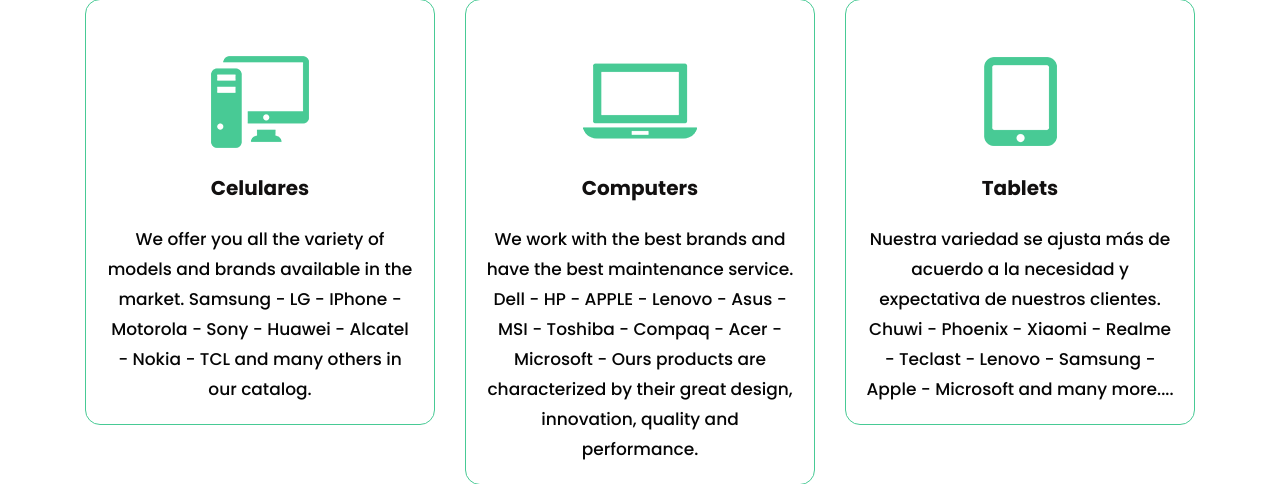
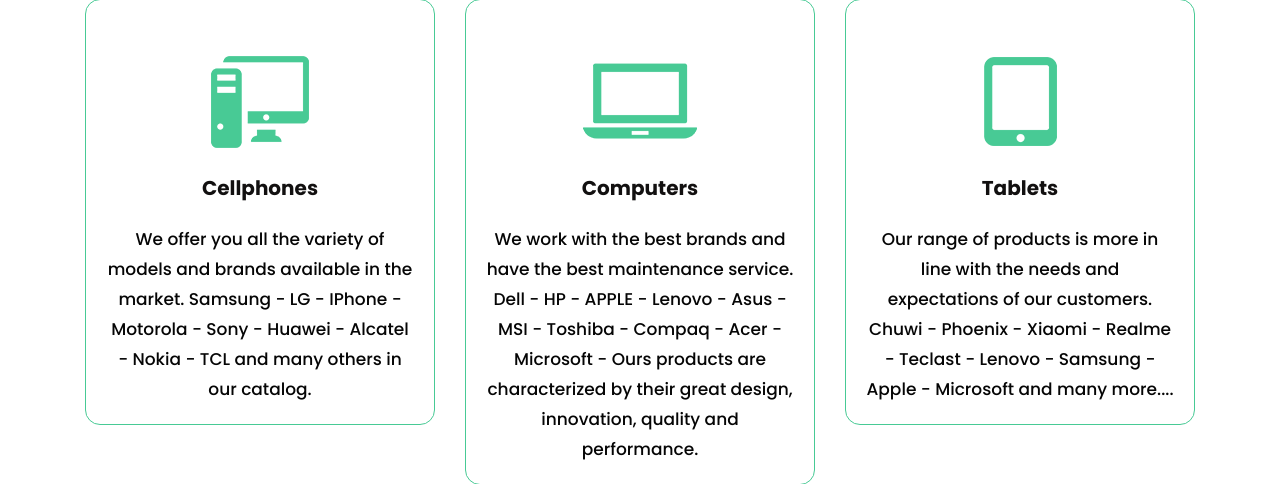
Before and after one commit to RocioBLion/Proyecto-Final-Lion-Python, a Django app: page / in a window 1280 px wide. Shown: the part 991-1475 px from the top of the page. Run offline with Django 4.2, Linux system fonts and the light colour scheme; some libraries are stand-ins or nearby versions.

Commit message:
update index

```diff
--- a/home/templates/home/index.html
+++ b/home/templates/home/index.html
@@ -235,7 +235,7 @@
             <div class="col-md-4">
                <div class="box_text">
                   <i><img src="static/home/images/thr.png" alt="#" /></i>
-                  <h3>Celulares</h3>
+                  <h3>Cellphones</h3>
                   <p>We offer you all the variety of models and brands available in the market.
                      Samsung - LG - IPhone - Motorola - Sony - Huawei - Alcatel - Nokia - TCL and
                      many others in our catalog. </p>
@@ -254,8 +254,8 @@
                <div class="box_text">
                   <i><img src="static/home/images/thr2.png" alt="#" /></i>
                   <h3>Tablets</h3>
-                  <p>Nuestra variedad se ajusta más de acuerdo a la necesidad y expectativa de nuestros
-                     clientes. Chuwi - Phoenix - Xiaomi - Realme - Teclast - Lenovo - Samsung - Apple -
+                  <p>Our range of products is more in line with the needs and expectations of our
+                     customers. Chuwi - Phoenix - Xiaomi - Realme - Teclast - Lenovo - Samsung - Apple -
                      Microsoft and many more.... </p>
                </div>
             </div>
@@ -347,7 +347,7 @@
          <div class="row">
             <div class="col-md-6">
                <div class="titlepage">
-                  <p>All computers and laptops</p>
+                  <p>All Computers and Laptops</p>
                   <h2>to 40% off !</h2>
                   <a class="read_more" href="#">Shop Now</a>
                </div>
@@ -432,9 +432,9 @@
                                        <p>The truth is that The Geek Zone provides all the necessary tools for
                                           customers. Everything in computing in one place and with quality and variety.
                                           that cannot be found anywhere else.
-                                          La atención de su equipo es bastante aceptable, cuentan con una gran capacidad
-                                          de conocimiento y te asesoran todo el tiempo.
-                                          Muy conforme y los recomiendo!</p>
+                                          The service provided by their staff is quite acceptable, they have a great capacity for
+                                          knowledge and advice all the time.
+                                          Very satisfied and I recommend them!</p>
                                     </div>
                                  </div>
                               </div>
@@ -510,15 +510,15 @@
                <div class="col-xl-3 col-lg-3 col-md-6 col-sm-6">
                   <h3>About Us</h3>
                   <ul class="about_us">
-                     <li>The Geek Zone, es una empresa Argentina con más de 10 años en el mercado. Brindándote la mejor calidad de productos en electrónica.<br> Tenemos sucursales en Uruguay y México.<br> Contamos con un equipo altamente capacitado,
-                       para ayudarte a desarrollar tu negocio, asesorándote de forma profesional para potenciar tu crecimiento.</li>
+                     <li>The Geek Zone, is an Argentine company with more than 10 years in the market. Providing you with the best quality products in electronics.<br> We have branches in Uruguay and Mexico.<br> We have a highly trained team,
+                        to help you develop your business, giving you professional advice to enhance your growth.</li>
                   </ul>
                </div>
                <div class="col-xl-3 col-lg-3 col-md-6 col-sm-6">
                   <h3>Contact Us</h3>
                   <ul class="conta">
-                     <li>Para conectarte con nosotros: <br> Email : info@thegeekzone.com.ar</li>
-                     <li>@andrearegueira<br> @rociolion <br>@germanherrera<br> de lunes a sabados <br>de 9:00hs a 20:00hs </li>
+                     <li>To connect with us: <br> Email : info@thegeekzone.com.ar</li>
+                     <li>@andrearegueira<br> @rociolion <br>@germanherrera<br> Monday to Saturday <br>from 9:00hs to 20:00hs </li>
                   </ul>
                </div>
                <div class="col-xl-3 col-lg-3 col-md-6 col-sm-6">
```
